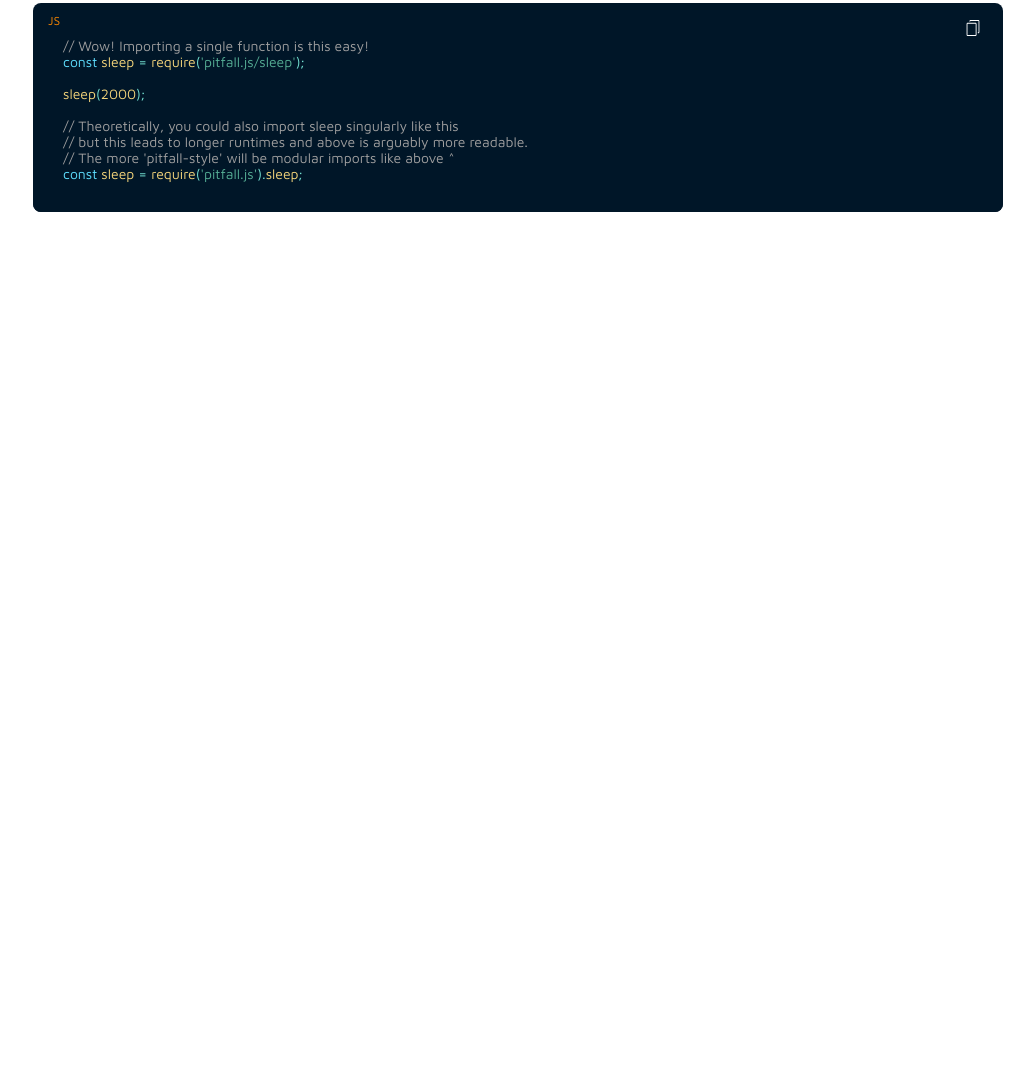
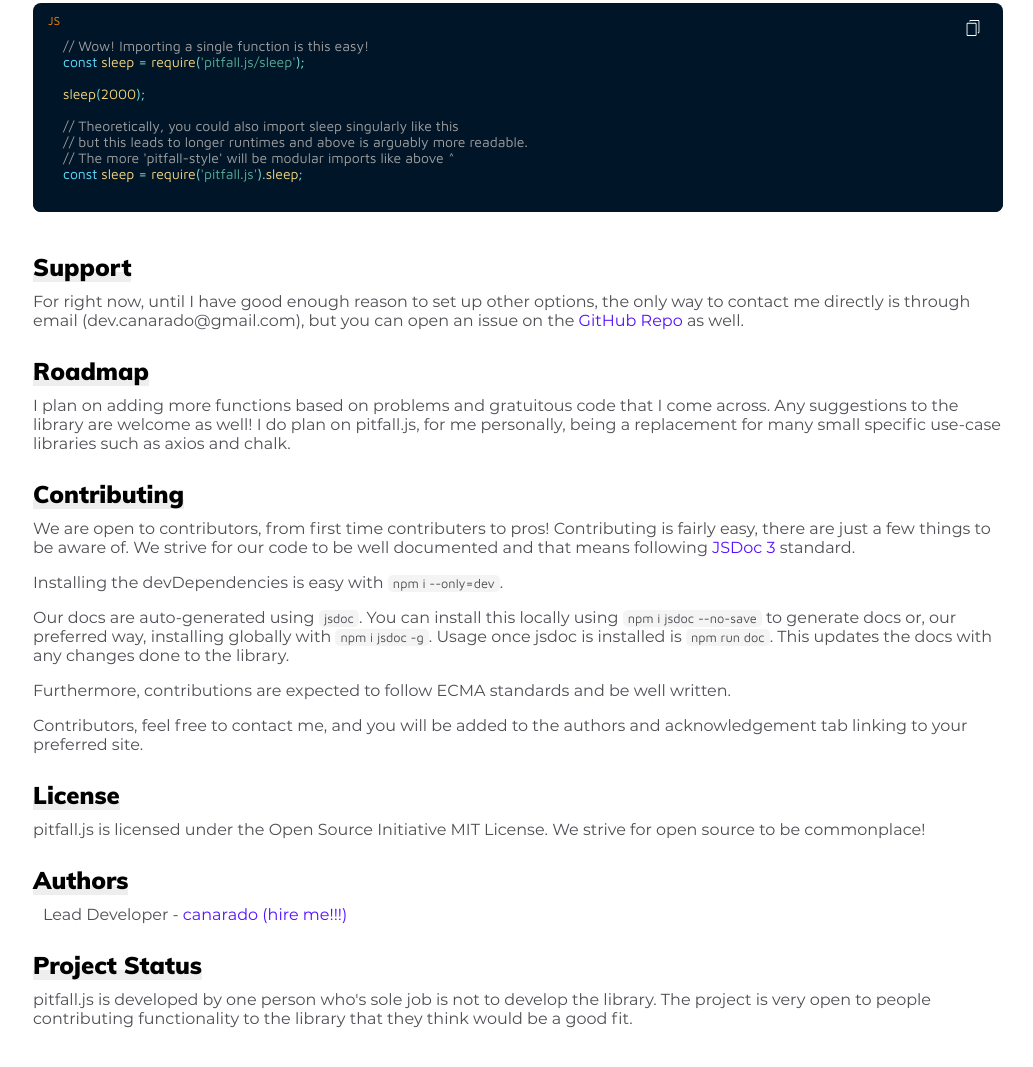
Before and after one commit to canarado/pitfall.js, a website: page docs/index.html in a window 1280 px wide. Shown: the part 1448-2515 px from the top of the page, without its empty margins (247-1280 px from the left). Before the commit the page ends 1769 px from the top, so only its background shows below. Drawn offline with Linux system fonts and the light colour scheme.

Commit message:
update docs and add license

```diff
--- a/docs/index.html
+++ b/docs/index.html
@@ -118,7 +118,26 @@
 // but this leads to longer runtimes and above is arguably more readable.
 // The more 'pitfall-style' will be modular imports like above ^
 const sleep = require('pitfall.js').sleep;
-</code></pre></article>
+</code></pre>
+<h2>Support</h2>
+<p>For right now, until I have good enough reason to set up other options, the only way to contact me directly is through email (dev.canarado@gmail.com), but you can open an issue on the <a href="https://github.com/canarado/pitfall.js/issues">GitHub Repo</a> as well.</p>
+<h2>Roadmap</h2>
+<p>I plan on adding more functions based on problems and gratuitous code that I come across. Any suggestions to the library are welcome as well! I do plan on pitfall.js, for me personally, being a replacement for many small specific use-case libraries such as axios and chalk.</p>
+<h2>Contributing</h2>
+<p>We are open to contributors, from first time contributers to pros! Contributing is fairly easy, there are just a few things to be aware of.
+We strive for our code to be well documented and that means following <a href="https://jsdoc.app/about-getting-started.html">JSDoc 3</a> standard.</p>
+<p>Installing the devDependencies is easy with <code>npm i --only=dev</code>.</p>
+<p>Our docs are auto-generated using <code>jsdoc</code>. You can install this locally using <code>npm i jsdoc --no-save</code> to generate docs or, our preferred way, installing globally with <code>npm i jsdoc -g</code>. Usage once jsdoc is installed is <code>npm run doc</code>. This updates the docs with any changes done to the library.</p>
+<p>Furthermore, contributions are expected to follow ECMA standards and be well written.</p>
+<p>Contributors, feel free to contact me, and you will be added to the authors and acknowledgement tab linking to your preferred site.</p>
+<h2>License</h2>
+<p>pitfall.js is licensed under the Open Source Initiative MIT License. We strive for open source to be commonplace!</p>
+<h2>Authors</h2>
+<ul>
+<li>Lead Developer - <a href="https://github.com/canarado">canarado (hire me!!!)</a></li>
+</ul>
+<h2>Project Status</h2>
+<p>pitfall.js is developed by one person who's sole job is not to develop the library. The project is very open to people contributing functionality to the library that they think would be a good fit.</p></article>
     </section>
 
 
```
Also changed, not shown: README.md, 1 other file.
